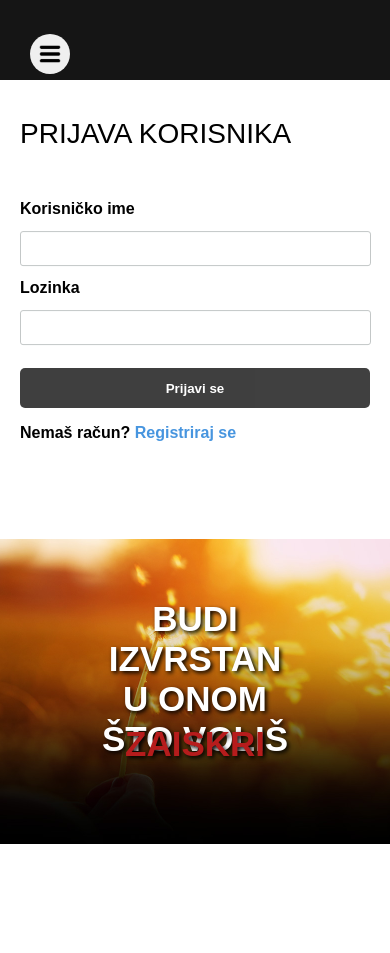
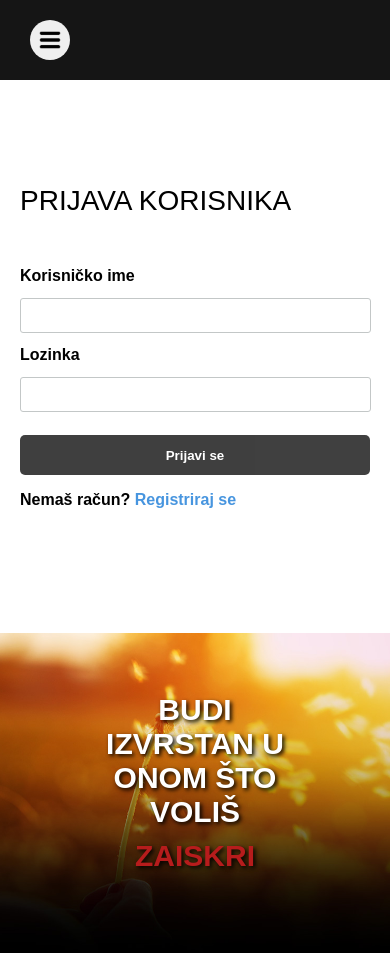
Before and after one commit to Josip2004/supit, a plain HTML site: page login.html in a window 390 px wide. Before the commit the page ends 844 px from the top, so only its background shows below. Drawn offline with Linux system fonts and the light colour scheme.

Commit message:
Responsive final part

```diff
--- a/login.html
+++ b/login.html
@@ -45,6 +45,7 @@
     </div>
   </header>
 
+  <main>
     <div class="container">
       <h2>PRIJAVA KORISNIKA</h2>
       <form id="form"  method="post" action="https://www.fulek.com/data/api/user/register">
@@ -58,6 +59,7 @@
       <p>Nemaš račun? <span><a href="register.html">Registriraj se</a></span></p>
     </form>
     </div>
+  </main>
 
   <footer>
     <img class="footer-img" src="pictures/zaiskri-bg.jpg" alt="footer">
--- a/styles/aboutUs.css
+++ b/styles/aboutUs.css
@@ -486,8 +486,16 @@ footer{
 
  @media screen and (max-width: 768px){
   iframe {
-    flex: 1;
+    width: 80%;
     height: 250px;
+  }
+
+  .reach-us-container{
+    padding-bottom: 320px;
+  }
+
+  .parallax-background{
+    padding-bottom: 235px;
   }
 
   .aboutUs-title{
@@ -555,13 +563,23 @@ footer{
     max-width: 98%;
   }
 
-  footer{
-    margin-top: 15px;
-  }
 
 }
 
 @media (min-width: 768px) and (max-width: 1140px){
+  iframe {
+    width: 80%;
+    height: 250px;
+  }
+
+  .reach-us-container{
+    padding-bottom: 375px;
+  }
+
+  .parallax-background{
+    padding-bottom: 410px;
+  }
+
   .content,
   .content-color{
     font-size: 40px;
@@ -608,3 +626,18 @@ footer{
     flex: 0 0 40%;
   }
 }
+
+@media (min-width: 1140px) and (max-width: 1315px){
+  iframe {
+    width: 80%;
+    height: 250px;
+  }
+
+  .reach-us-container{
+    padding-bottom: 375px;
+  }
+
+  .parallax-background{
+    padding-bottom: 410px;
+  }
+}
--- a/styles/curriculum.css
+++ b/styles/curriculum.css
@@ -10,20 +10,31 @@ body{
   min-height: 100vh;
 }
 
-section{
-  flex: 1;
-  padding: 20px;
+main{
+  margin: 0 auto;
+  width: 80%;
+  max-width: 100%;
 }
 
 .curriculum-title{
   margin: 100px auto;
   color: black;
   font-size: 35px;
-  width: 60%;
+  width: 70%;
   text-align: center;
   padding-bottom: 15px;
   border-bottom: 4px solid orange;
   animation: title-pop-up 0.8s linear;
+  font-weight: bold;
+}
+
+.subject-input{
+  width: 600px;
+  height: 30px;
+}
+
+.subject-label-container{
+  padding-bottom: 10px;
   font-weight: bold;
 }
 
--- a/styles/header.css
+++ b/styles/header.css
@@ -62,8 +62,8 @@
 
 .hamburger-menu{
   display: none;
-  position: fixed;
-  top: 4%;
+  position: absolute;
+  top: 20px;
   left: 10px;
   justify-content: center;
   border: none;
@@ -163,4 +163,13 @@
     width: 20px;
     height: 20px;
   }
+
+   /*Responzivnost kada smo ulogirani*/
+
+
+  .header{
+    display: flex;
+    justify-content: center;
+    height: 90px;
+  }
 }
--- a/styles/login.css
+++ b/styles/login.css
@@ -1,37 +1,35 @@
-body{
+body {
   font-family: Arial, Helvetica, sans-serif;
   margin: 0;
   padding: 0;
-  min-height: 100vh;
-  display: flex;
-  flex-direction: column;
 }
 
-.container{
-  position: absolute;
+.container {
   width: 350px;
+  transform: translate(100%, -50%);
+  animation: appear-login 1s linear;
+  margin: 0 auto;
+  position: relative;
   top: 50%;
-  left: 50%;
-  transform: translate(-50%, -90%);
-  animation: appear-login 1s linear;
+  transform: translateY(50%);
 }
 
 @keyframes appear-login {
-  0%{
+  0% {
     opacity: 0;
   }
-  100%{
+  100% {
     opacity: 1;
   }
 }
 
-h2{
+h2 {
   margin-bottom: 50px;
   font-size: 28px;
   font-weight: 100;
 }
 
-input{
+input {
   margin: 13px 0;
   height: 31px;
   width: 345px;
@@ -40,26 +38,26 @@ input{
   transition: box-shadow 0.2 ease, border-color 0.2 ease, background-color 0.2s ease;
 }
 
-input:focus{
+input:focus {
   outline: none;
   border-color: rgba(0, 123, 255, 0.8);
   box-shadow: 0 0 5px 2px rgba(0, 123, 255, 0.5);
 }
 
-input:valid{
+input:valid {
   background-color: rgb(220, 235, 252);
 }
 
-input:invalid{
+input:invalid {
   background-color: rgb(255, 255, 255);
 }
 
-.text-label{
+.text-label {
   font-weight: bold;
   margin-bottom: 6px;
 }
 
-.login-button{
+.login-button {
   width: 100%;
   background-color: black;
   color: white;
@@ -73,33 +71,30 @@ input:invalid{
   transition: opacity 0.3s ease;
 }
 
-.login-button:hover{
+.login-button:hover {
   opacity: 100%;
 }
 
-p, a{
+p, a {
   font-weight: bold;
 }
 
-span a{
+span a {
   text-decoration: none;
   color: rgb(71, 149, 223);
   transition: opacity 0.2s ease;
 }
 
-span a:hover{
+span a:hover {
   opacity: 70%;
 }
-
 
 /*FOOTER:*/
 footer{
   position: relative;
-  height: 305px;
+  height: 320px;
   margin-top: auto;
-  left: 0;
-  right: 0;
-  bottom: 0;
+  top: 270px;
 }
 
 .footer-img{
@@ -107,7 +102,7 @@ footer{
   z-index: -1;
   width: 100%;
   object-fit: cover;
-  height: 305px;
+  height: 320px;
 }
 
 .content{
@@ -135,17 +130,31 @@ footer{
   transform: translateX(-50%);
 }
 
-@media screen and (max-width: 1100px) {
+@media (max-width: 768px) {
+  .content,
+  .content-color {
+    font-size: 30px;
+  }
+
+  .footer {
+    height: 250px; /* Smanjujemo visinu footera na manjim ekranima */
+  }
+
+  .content {
+    margin-bottom: 10px;
+  }
+}
+
+
+@media (min-width: 768px) and (max-width: 895px){
+
+
   .content,
   .content-color{
-    font-size: 35px;
+    font-size: 40px;
   }
 
   .content{
-    margin-bottom: 80px;
-  }
-
-  .content-color{
-    margin-top: 30px;
+    margin-bottom: 10px;
   }
 }
--- a/styles/news.css
+++ b/styles/news.css
@@ -16,7 +16,7 @@ main{
   border-bottom: 4px solid orange;
   padding-bottom: 30px;
   margin: auto;
-  margin-top: 100px;
+  margin-top: 125px;
   margin-bottom: 40px;
   width: 60%;
   animation: title-pop-down 0.8s linear;;
--- a/styles/register.css
+++ b/styles/register.css
@@ -2,18 +2,16 @@ body{
   font-family: Arial, Helvetica, sans-serif;
   margin: 0;
   padding: 0;
-  min-height: 100vh;
-  display: flex;
-  flex-direction: column;
 }
 
 .container{
-  position: absolute;
   width: 350px;
+  transform: translate(100%, -50%);
+  animation: appear-login 1s linear;
+  margin: 0 auto;
+  position: relative;
   top: 50%;
-  left: 50%;
-  transform: translate(-50%, -90%);
-  animation: appear-register 1s linear;
+  transform: translateY(60%);
 }
 
 @keyframes appear-register {
@@ -77,12 +75,12 @@ input:invalid{
   opacity: 100%;
 }
 
-
 /*FOOTER:*/
 footer{
   position: relative;
-  height: 305px;
+  height: 320px;
   margin-top: auto;
+  top: 322px;
 }
 
 .footer-img{
@@ -90,7 +88,7 @@ footer{
   z-index: -1;
   width: 100%;
   object-fit: cover;
-  height: 305px;
+  height: 320px;
 }
 
 .content{
@@ -118,22 +116,35 @@ footer{
   transform: translateX(-50%);
 }
 
-@media screen and (max-width: 1100px) {
+@media (max-width: 768px) {
+  .content,
+  .content-color {
+    font-size: 30px;
+  }
 
-  footer{
-    height: 200px;
+  .footer {
+    height: 250px; /* Smanjujemo visinu footera na manjim ekranima */
   }
+
+  .content {
+    margin-bottom: 10px;
+  }
+
+  .container{
+    margin-bottom: -30px;
+  }
+}
+
+
+@media (min-width: 768px) and (max-width: 895px){
+
 
   .content,
   .content-color{
-    font-size: 35px;
+    font-size: 40px;
   }
 
   .content{
-    margin-bottom: 80px;
-  }
-
-  .content-color{
-    margin-top: 30px;
+    margin-bottom: 10px;
   }
 }
--- a/styles/second-news-page.css
+++ b/styles/second-news-page.css
@@ -84,7 +84,7 @@ section{
 footer{
   position: relative;
   height: 280px;
-  margin-top: auto;
+  margin-top: 30px;
 }
 
 .footer-img{
```
Also changed, not shown: curriculum.html (+14 -2 lines), register.html (+2 -0 lines), scripts/curriculum.js (added, +96 -0 lines), scripts/register.js (line endings or trailing spaces). Lines whose indentation alone changed are shown as unchanged.
